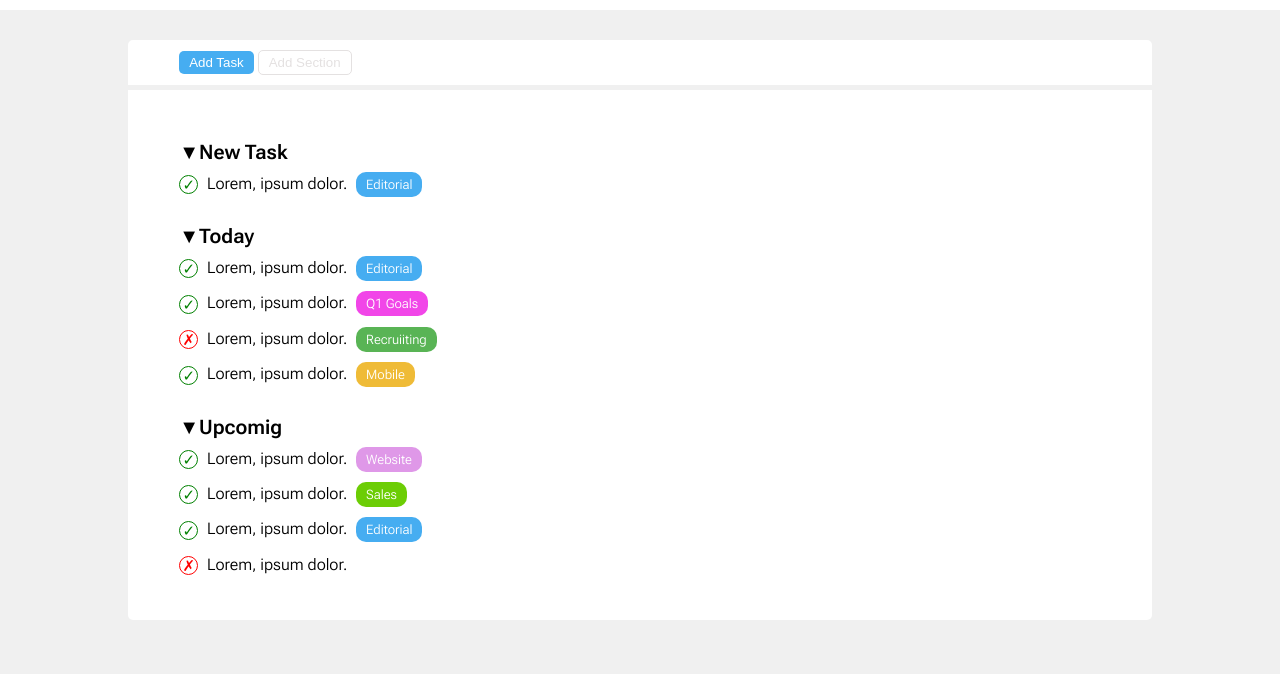
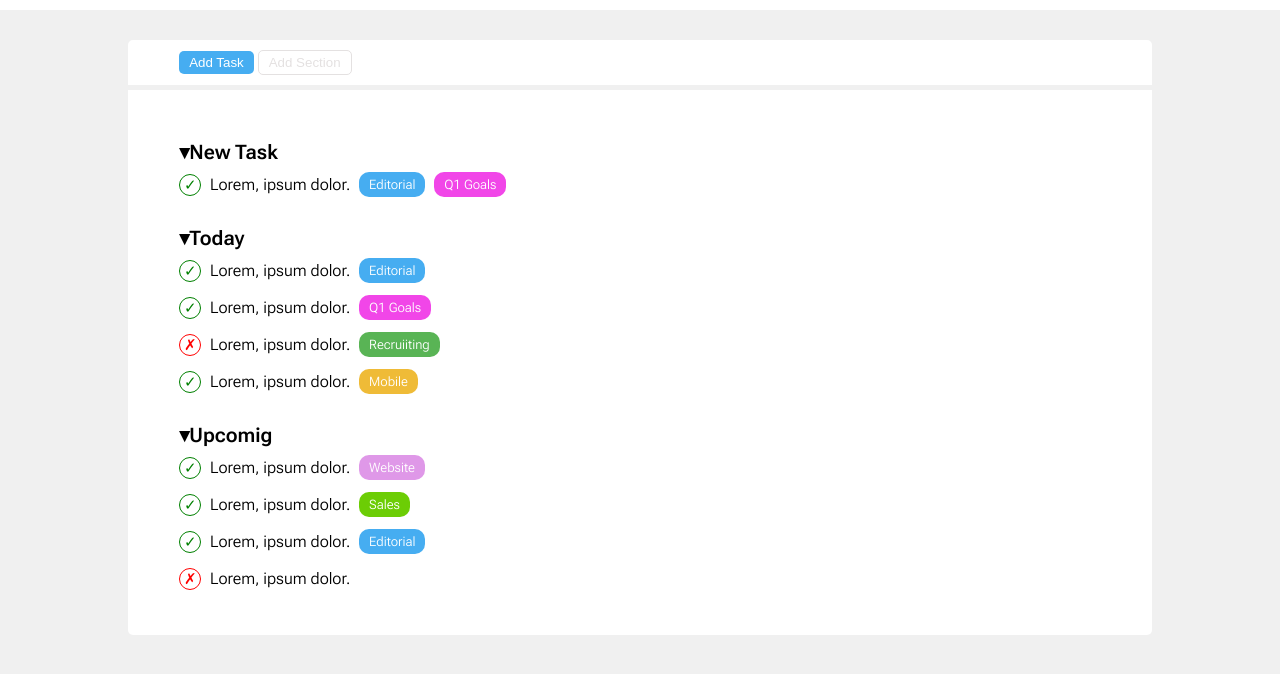
Before and after one commit to FrancescoSangalli89/html-css-toboolist, a plain HTML site: page index.html in a window 1280 px wide. Shown: the part 76-750 px from the top of the page. Drawn offline with Linux system fonts and the light colour scheme.

Commit message:
modifica line height

```diff
--- a/css/style.css
+++ b/css/style.css
@@ -67,7 +67,7 @@ nav {
     padding-bottom: 30px;
 }
 
-.todolist {
+ul > li {
     list-style-type: none;
 }
 
@@ -78,31 +78,31 @@ nav {
 }
 
 .main-object::before {
-    content: '\25BC';
+    content: '\25BE';
 }
 
 .object {
     margin-bottom: 15px;
+    line-height: 20px;
 }
 
-.check::after {
+.check::before {
     display: inline-block;
     text-align: center;
-    vertical-align: middle;
-    width: 17px;
-    height: 17px;
+    width: 20px;
+    height: 20px;
     border-radius: 50%;
     font-size: 15px;
     margin-right: 5px;
 }
 
-.check-green::after {
+.check-green::before {
     color: green;
     content: '\2713';
     border: 1px solid green;
 }
 
-.check-red::after {
+.check-red::before {
     color: red;
     content: '\2717';
     border: 1px solid red;
@@ -114,6 +114,7 @@ nav {
     padding: 5px 10px;
     font-size: 13px;
     margin-left: 5px;
+    vertical-align: middle;
 }
 
 .label-blue::after {
--- a/index.html
+++ b/index.html
@@ -25,17 +25,21 @@
             </nav>
             <!-- fine nav -->
             <!-- inizio todolist -->
-            <div class="todolist-container">
+            <ul class="todolist-container">
                 <h2 class="main-object">New Task</h2>
-                <ul class="todolist">
+                <il class="todolist">
+                    <ul>
                         <li class="object">
                             <span class="check check-green"></span>
                             Lorem, ipsum dolor.
                             <span class="label label-blue"></span>
+                            <span class="label label-purple"></span>
                         </li>
                     </ul>
+                </il>
                 <h2 class="main-object">Today</h2>
-                <ul class="todolist">
+                <il class="todolist">
+                    <ul>
                         <li class="object">
                             <span class="check check-green"></span>
                             Lorem, ipsum dolor.
@@ -57,8 +61,10 @@
                             <span class="label label-orange"></span>
                         </li>
                     </ul>
+                </il>
                 <h2 class="main-object">Upcomig</h2>
-                <ul class="todolist">
+                <il class="todolist">
+                    <ul>
                         <li class="object">
                             <span class="check check-green"></span>
                             Lorem, ipsum dolor.
@@ -80,7 +86,8 @@
                             <span class="label"></span>
                         </li>
                     </ul>
-            </div>
+                </il>
+            </ul>
             <!-- fine todolist -->
         </main>
     </body>
```
Also changed, not shown: 2 other files. Lines whose indentation alone changed are shown as unchanged.
